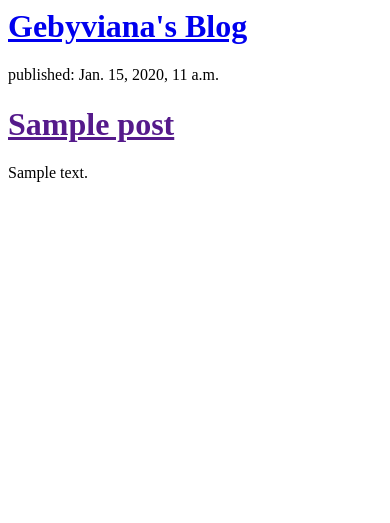
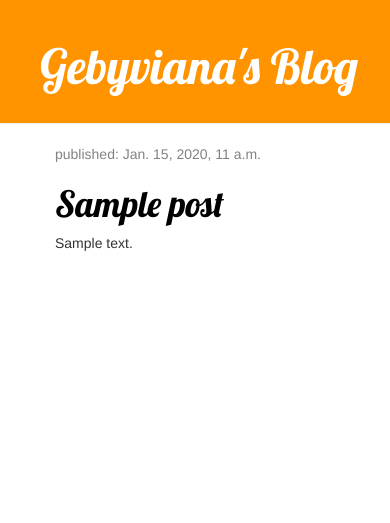
Before and after one commit to gebyviana/my-first-blog, a Django app: template blog/templates/blog/post_list.html in a window 390 px wide. Shown: the top 523 px of the page. Run offline with Django 3.2, Linux system fonts and the light colour scheme; the template is opened without the code that fills it: values that come from a table or form of the project are taken from there, others are empty; tables that the repository leaves empty hold one stand-in row (values such as "Sample post"); some libraries are stand-ins or nearby versions.

Commit message:
Added view and template for detailed blog pot as well as CSS for the site.

```diff
--- /dev/null
+++ b/blog/static/css/blog.css
@@ -0,0 +1,46 @@
+.page-header {
+    background-color: #ff9400;
+    margin-top: 0;
+    padding: 20px 20px 20px 40px;
+}
+
+.page-header h1, .page-header h1 a, .page-header h1 a:visited, .page-header h1 a:active {
+    color: #ffffff;
+    font-size: 36pt;
+    text-decoration: none;
+}
+
+.content {
+    margin-left: 40px;
+}
+
+h1, h2, h3, h4 {
+    font-family: 'Lobster', cursive;
+}
+
+.date {
+    color: #828282;
+}
+
+.save {
+    float: right;
+}
+
+.post-form textarea, .post-form input {
+    width: 100%;
+}
+
+.top-menu, .top-menu:hover, .top-menu:visited {
+    color: #ffffff;
+    float: right;
+    font-size: 26pt;
+    margin-right: 20px;
+}
+
+.post {
+    margin-bottom: 70px;
+}
+
+.post h1 a, .post h1 a:visited {
+    color: #000000;
+}
--- /dev/null
+++ b/blog/templates/blog/base.html
@@ -0,0 +1,24 @@
+{% load staticfiles %}
+<html>
+    <head>
+        <title>Gebyviana's blog</title>
+        <link rel="stylesheet" href="//maxcdn.bootstrapcdn.com/bootstrap/3.2.0/css/bootstrap.min.css">
+        <link rel="stylesheet" href="//maxcdn.bootstrapcdn.com/bootstrap/3.2.0/css/bootstrap-theme.min.css">
+        <link href='//fonts.googleapis.com/css?family=Lobster&subset=latin,latin-ext' rel='stylesheet' type='text/css'>
+        <link rel="stylesheet" href="{% static 'css/blog.css' %}">
+    </head>
+    <body>
+        <div class="page-header">
+            <h1><a href="/">Gebyviana's Blog</a></h1>
+        </div>
+
+        <div class="content container">
+            <div class="row">
+                <div class="col-md-8">
+                {% block content %}
+				{% endblock %}
+                </div>
+            </div>
+        </div>
+    </body>
+</html>
--- a/blog/templates/blog/post_list.html
+++ b/blog/templates/blog/post_list.html
@@ -1,18 +1,35 @@
+{% extends 'blog/base.html' %}
+{% load staticfiles %}
 <html>
     <head>
         <title>Gebyviana's Blog</title>
+		<link rel="stylesheet" href="//maxcdn.bootstrapcdn.com/bootstrap/3.2.0/css/bootstrap.min.css">
+		<link rel="stylesheet" href="//maxcdn.bootstrapcdn.com/bootstrap/3.2.0/css/bootstrap-theme.min.css">
+		<link href="//fonts.googleapis.com/css?family=Lobster&subset=latin,latin-ext" rel="stylesheet" type="text/css">
+		<link rel="stylesheet" href="{% static 'css/blog.css' %}">
     </head>
     <body>
-	<div>
+	<div class="page-header">
 		<h1><a href="/">Gebyviana's Blog</a></h1>
 	</div>
 
-	{% for post in posts %}
-		<div>
-			<p>published: {{ post.published_date }}</p>
-			<h1><a href="">{{ post.title }}</a></h1>
-			<p>{{ post.text|linebreaksbr }}</p>
+	<div class="content container">
+		<div class="row">
+			<div class="col-md-8">
+
+			{% block content %}
+				{% for post in posts %}
+					<div class="post">
+						<div class="date">
+							<p>published: {{ post.published_date }}</p>
+						</div>
+						<h1><a href="{% url 'post_detail' pk=post.pk %}">{{ post.title }}</a></h1>
+						<p>{{ post.text|linebreaksbr }}</p>
+					</div>
+				{% endfor %}
+			{% endblock %}
+			</div>
 		</div>
-	{% endfor %}
+	</div>
     </body>
 </html>
--- a/blog/urls.py
+++ b/blog/urls.py
@@ -2,5 +2,6 @@ from django.conf.urls import url
 from . import views
 
 urlpatterns = [
-    url(r'^$', views.post_list, name='post_list'),
+	url(r'^$', views.post_list, name='post_list'),
+	url(r'^post/(?P<pk>\d+)/$', views.post_detail, name='post_detail'),
 ]
```
Also changed, not shown: blog/templates/blog/post_detail.html (added, +13 -0 lines), blog/views.py (+6 -1 lines).
